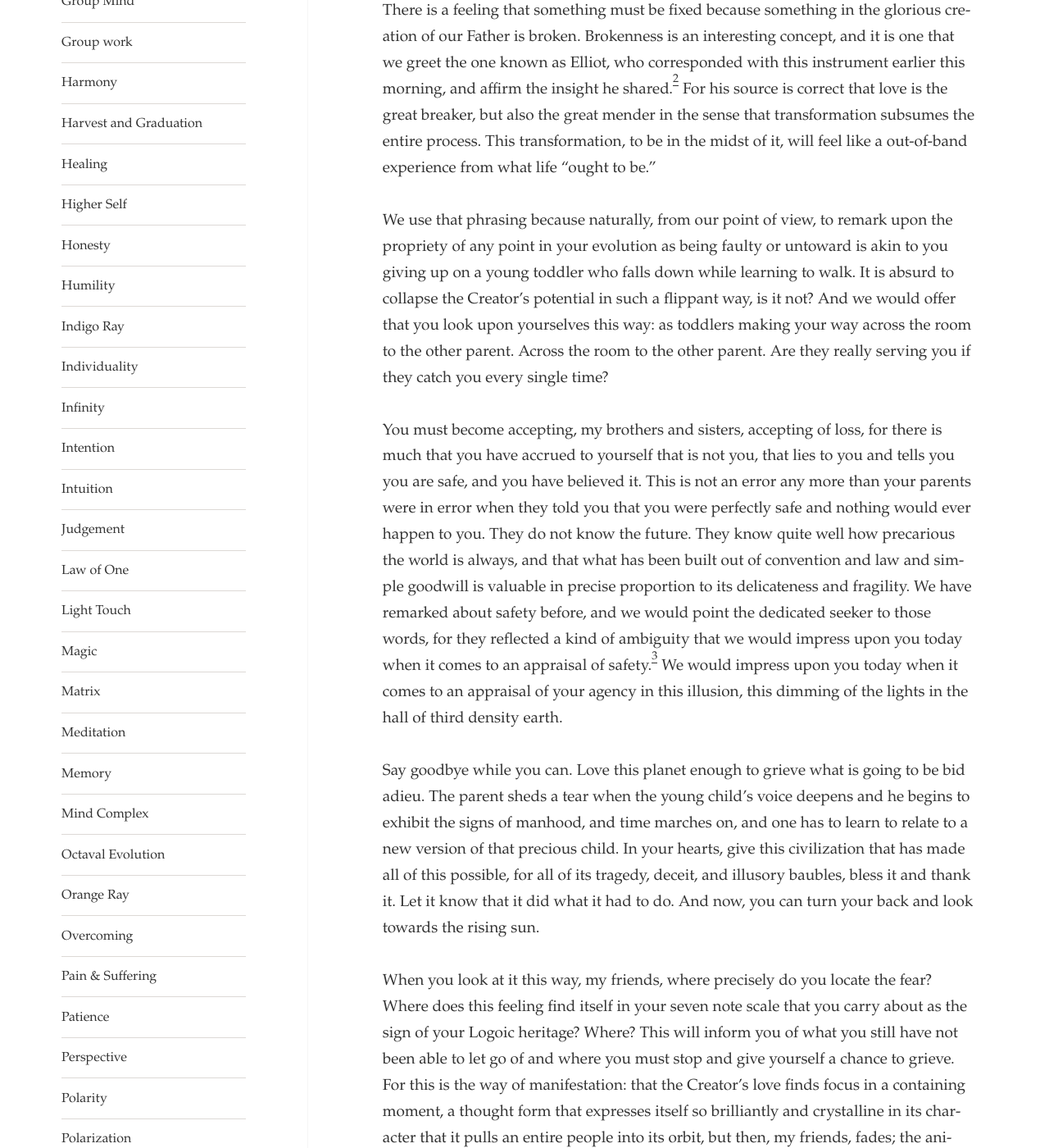
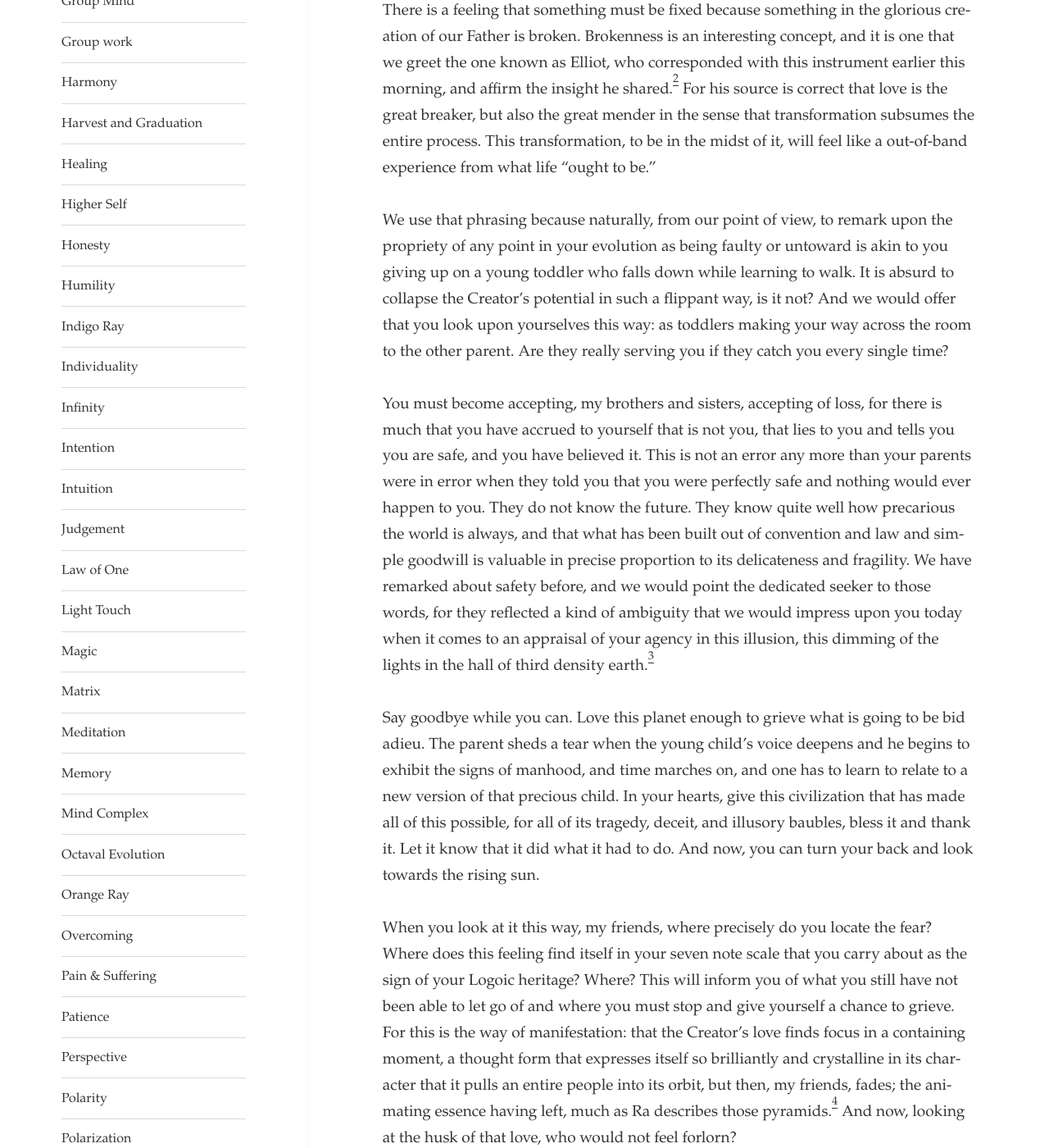
Before and after one commit to oswg/harc, a Jekyll site: the page built from _posts/2026-02-18_richmond_ccp_020.md, in a window 1280 px wide and 1400 px high, scrolled down 3691 px. Shown: the whole window at 82% size. Built offline with Jekyll 4.4.1, drawn with Linux system fonts in a browser that asks for light colours; some of the changed text lies outside the part shown.

Commit message:
fix a few things

```diff
--- a/_posts/2026-02-18_richmond_ccp_020.md
+++ b/_posts/2026-02-18_richmond_ccp_020.md
@@ -33,13 +33,13 @@
 
 Now, it is very much the case that when you observe a lack of comfort in your life, a tension, as our brother Max put it, that there will be a feeling that this is not right. There is a feeling that something must be fixed because something in the glorious creation of our Father is broken. Brokenness is an interesting concept, and it is one that we greet the one known as Elliot, who corresponded with this instrument earlier this morning, and affirm the insight he shared.[^2] For his source is correct that love is the great breaker, but also the great mender in the sense that transformation subsumes the entire process. This transformation, to be in the midst of it, will feel like a out-of-band experience from what life "ought to be."
 
-We use that phrasing because naturally, from our point of view, to remark upon the propriety of any point in your evolution as being faulty or untoward is akin to you giving up on a young toddler who falls down while learning to walk. It is absurd to collapse the Creator's potential in such a flippant way, is it not? And we would offer that you look upon yourselves this way: as toddlers making your way across the room to the other parent. Across the room to the other parent. Are they really serving you if they catch you every single time?
+We use that phrasing because naturally, from our point of view, to remark upon the propriety of any point in your evolution as being faulty or untoward is akin to you giving up on a young toddler who falls down while learning to walk. It is absurd to collapse the Creator's potential in such a flippant way, is it not? And we would offer that you look upon yourselves this way: as toddlers making your way across the room to the other parent. Are they really serving you if they catch you every single time?
 
-You must become accepting, my brothers and sisters, accepting of loss, for there is much that you have accrued to yourself that is not you, that lies to you and tells you you are safe, and you have believed it. This is not an error any more than your parents were in error when they told you that you were perfectly safe and nothing would ever happen to you. They do not know the future. They know quite well how precarious the world is always, and that what has been built out of convention and law and simple goodwill is valuable in precise proportion to its delicateness and fragility. We have remarked about safety before, and we would point the dedicated seeker to those words, for they reflected a kind of ambiguity that we would impress upon you today when it comes to an appraisal of safety.[^3] We would impress upon you today when it comes to an appraisal of your agency in this illusion, this dimming of the lights in the hall of third density earth.
+You must become accepting, my brothers and sisters, accepting of loss, for there is much that you have accrued to yourself that is not you, that lies to you and tells you you are safe, and you have believed it. This is not an error any more than your parents were in error when they told you that you were perfectly safe and nothing would ever happen to you. They do not know the future. They know quite well how precarious the world is always, and that what has been built out of convention and law and simple goodwill is valuable in precise proportion to its delicateness and fragility. We have remarked about safety before, and we would point the dedicated seeker to those words, for they reflected a kind of ambiguity that we would impress upon you today when it comes to an appraisal of your agency in this illusion, this dimming of the lights in the hall of third density earth.[^3]
 
 Say goodbye while you can. Love this planet enough to grieve what is going to be bid adieu. The parent sheds a tear when the young child's voice deepens and he begins to exhibit the signs of manhood, and time marches on, and one has to learn to relate to a new version of that precious child. In your hearts, give this civilization that has made all of this possible, for all of its tragedy, deceit, and illusory baubles, bless it and thank it. Let it know that it did what it had to do. And now, you can turn your back and look towards the rising sun.
 
-When you look at it this way, my friends, where precisely do you locate the fear? Where does this feeling find itself in your seven note scale that you carry about as the sign of your Logoic heritage? Where? This will inform you of what you still have not been able to let go of and where you must stop and give yourself a chance to grieve. For this is the way of manifestation: that the Creator's love finds focus in a containing moment, a thought form that expresses itself so brilliantly and crystalline in its character that it pulls an entire people into its orbit, but then, my friends, fades; the animating essence having left, much as Ra describes those pyramids.[^4] And now, looking at the husk of that love, who would not feel forlorn? Who would not feel forlorn?
+When you look at it this way, my friends, where precisely do you locate the fear? Where does this feeling find itself in your seven note scale that you carry about as the sign of your Logoic heritage? Where? This will inform you of what you still have not been able to let go of and where you must stop and give yourself a chance to grieve. For this is the way of manifestation: that the Creator's love finds focus in a containing moment, a thought form that expresses itself so brilliantly and crystalline in its character that it pulls an entire people into its orbit, but then, my friends, fades; the animating essence having left, much as Ra describes those pyramids.[^4] And now, looking at the husk of that love, who would not feel forlorn?
 
 You are entities designed to feel sorrow. And in this, you are just like us, for we too feel sorrow. Let it be a sweet sorrow. Let it be a sorrow that you do not distract yourself from, attempting to escape the depth of feeling that would lay plain how shallow so much of what we entertain ourselves with is.
 
@@ -61,13 +61,13 @@
 
 It's not always pleasant; it is many times a bit frustrating. So be it. Be frustrated. Be fearful. Be upset. So what? To be is the great mystery. And if that is the case--if we speak the truth to you, my brother--then why quibble on the momentary condition of it? It is part of a continuity of consciousness of which you are the inheritor across distances of time and space so vast you would pass out if we tried to explain it; we can barely contain it.
 
-And it's not necessary to contain it. This is the advantage of being a channel of the Creator, a conduit: that it is not yours, and therefore it is freely given. And when you begin to give that light that you feel within to others because you have valued yourself enough to patiently develop it, then my friend, you will have your proof, and no one will be able to convince you of it, and no one will be able to convince you of it or convince you against it.
+And it's not necessary to contain it. This is the advantage of being a channel of the Creator, a conduit: that it is not yours, and therefore it is freely given. And when you begin to give that light that you feel within to others because you have valued yourself enough to patiently develop it, then my friend, you will have your proof, and no one will be able to convince you of it or convince you against it.
 
 May we speak any further to this topic, my brother? We are those of Q'uo.
 
 **Max**: I appreciate your response. Thank you.
 
-We are so grateful for you, my brother. You always bring such a fresh perspective and a penetrating query that challenges us and makes us consult our inner light. May we have any other questions from this group? We are those of Q'uo.
+We are so grateful for you, my brother. You always bring such a fresh perspective and a penetrating query that challenges us and makes us consult our inner light. May we have any other questions from this group? **We are those of Q'uo**.
 
 _(No responses)_
 
```
Also changed, not shown: other parts of _posts/2026-02-18_richmond_ccp_020.md (+4 -4 lines).
